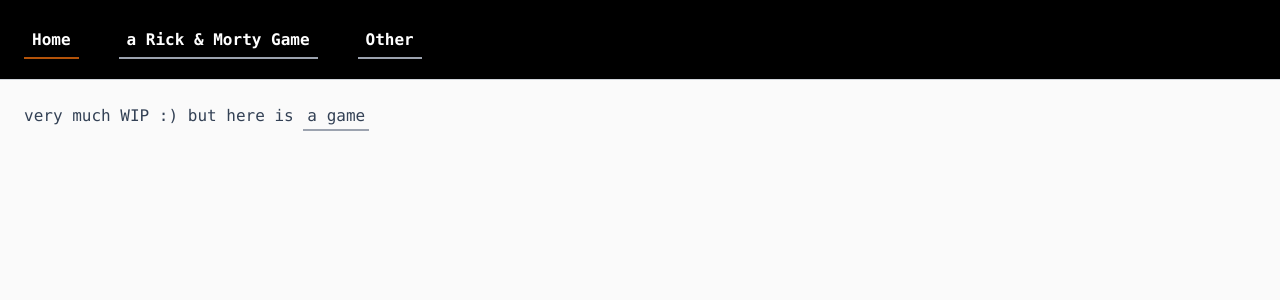
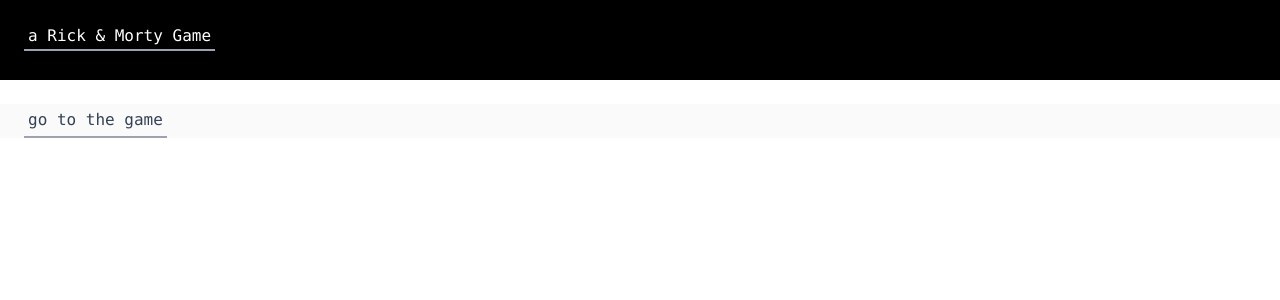
Before and after one commit to Mrtly/nuxt-faff, a Nuxt app: page / in a window 1280 px wide. Shown: the top 300 px of the page. Built offline with nearby package versions, Linux system fonts and the light colour scheme.

Commit message:
keep game page only

```diff
--- a/layouts/default.vue
+++ b/layouts/default.vue
@@ -1,29 +1,12 @@
 <template>
   <div class="font-mono text-slate-700">
-    <nav class="min-w-max px-6 py-7 h-20 border-b border-gray-300 shadow-md bg-black text-white">
-      <ul class="flex font-semibold">
-        <!-- TODO extract nav link -->
-        <li>
-          <NuxtLink to="/" :class="['mr-10 list-none w-max p-2 border-b-2 transition-colors duration-200',
-            routeName === 'index' ? 'border-amber-700' : 'border-gray-400 hover:bg-slate-800' ]">
-            Home
-          </NuxtLink>
-        </li>
-        <li>
-          <NuxtLink to="/rickmorty" :class="['mr-10 list-none w-max p-2 border-b-2 transition-colors duration-200',
-            routeName === 'rickmorty' ? 'border-amber-700' : 'border-gray-400 hover:bg-slate-800' ]">
-            a Rick & Morty Game
-          </NuxtLink>
-        </li>
-        <li>
-          <NuxtLink to="/other"  :class="['mr-10 list-none w-max p-2 border-b-2 transition-colors duration-200',
-            routeName === 'other' ? 'border-amber-700' : 'border-gray-400 hover:bg-slate-800' ]">
-            Other
-          </NuxtLink>
-        </li>
-      </ul>
+    <nav class="h-20 p-6 bg-black text-white">
+      <NuxtLink to="/game" :class="['mr-10 list-none w-max p-1 border-b-2 transition-colors duration-200',
+        routeName === 'game' ? 'border-purple-700' : 'border-gray-400 hover:bg-slate-800' ]">
+        a Rick & Morty Game
+      </NuxtLink>
     </nav>
-    <div class="min-h-[calc(100vh-64px)] p-6 bg-zinc-50">
+    <div class="bg-zinc-50">
       <slot />
     </div>
   </div>
--- a/pages/rickmorty.vue
+++ b/pages/game.vue
@@ -1,27 +1,18 @@
 <template>
-  <div class="h-screen w-screen">
-    <!-- TODO extract tooltip -->
-    <!-- <div class="">
-      <div class="underline text-sm mb-5 w-max cursor-default
-      relative transition-all
-      before:content-['it.is.a.game!.but.not.ready.yet'] before:p-1  before:h-6
-      before:absolute before:-top-1 before:left-28 before:opacity-0
-      before:transition-all before:duration-300 before:text-amber-700
-      hover:before:opacity-100 hover:before:w-44">what is this?</div>
-    </div> -->
+  <div class="w-screen h-[calc(100vh-80px)]">
+    <div class="flex flex-col items-center justify-center h-20 w-80 mx-auto border-b border-purple-700 mb-10">
 
-    <div :class="['flex items-center h-16 border-b border-amber-700 mb-3',
-          gameOn? ' justify-center' : ' justify-start' ]">
       <button v-if="!gameOn" @click="startGame"
-        class="py-1.5 px-4 my-4 shadow rounded bg-amber-700 hover:bg-amber-800 hover:shadow-md text-white tracking-wide">
+        class="py-1.5 px-4 my-4 shadow rounded bg-purple-700 hover:bg-purple-800 active:bg-purple-600 hover:shadow-lg text-white tracking-wide">
         start
       </button>
+      <div v-else>matched: {{arrayOfSolved.length}}/{{gameSize}}</div>
 
-      <span v-if="showMatch" class="animate-bounce text-amber-700 text-lg font-semibold">match!</span>
+      <div v-if="showMatch" class="animate-bounce text-purple-700 text-lg font-semibold">match!</div>
     </div>
 
     <client-only>
-      <div class="grid grid-cols-3 lg:grid-cols-6 gap-2 lg:gap-6 max-w-xl lg:max-w-6xl">
+      <div class="mx-auto px-2 grid grid-cols-3 lg:grid-cols-6 gap-2 lg:gap-6 max-w-xl lg:max-w-6xl">
         <CharCard v-for="({ id, name, image, status, flipped, solved }, index) in gameCards"
           :key="index"
           :id="id"
@@ -33,6 +24,8 @@
           @click="clickOnImg(id, index)"
           />
       </div>
+
+      <div class="text-zinc-400 text-center my-10">using the Rick & Morty GraphQL API</div>
     </client-only>
   </div>
 </template>
--- a/pages/index.vue
+++ b/pages/index.vue
@@ -1,8 +1,6 @@
 <template>
-  very much WIP :)
-
-  but here is <NuxtLink to="/rickmorty" class="w-max p-1 border-b-2 border-gray-400 transition-colors duration-200 hover:border-amber-700">
-  a game
+<NuxtLink to="/game" class="block m-6 w-max p-1 border-b-2 border-gray-400 transition-colors duration-200 hover:border-purple-700">
+  go to the game
 </NuxtLink>
 </template>
 
```
